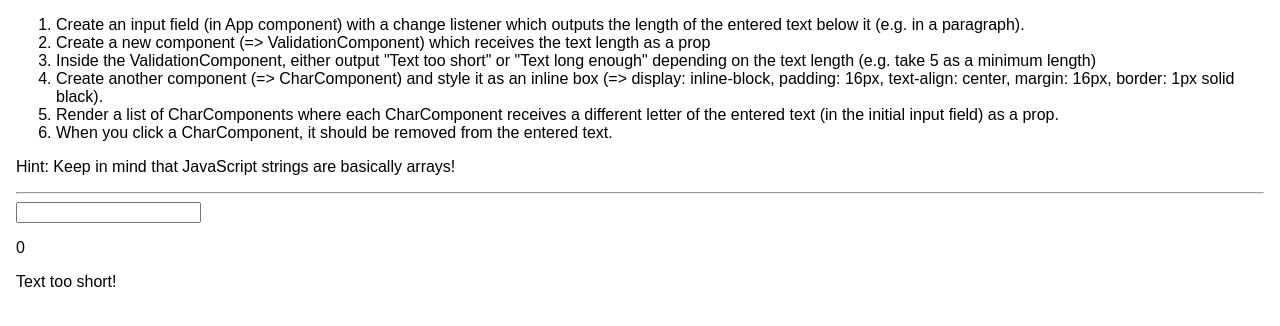
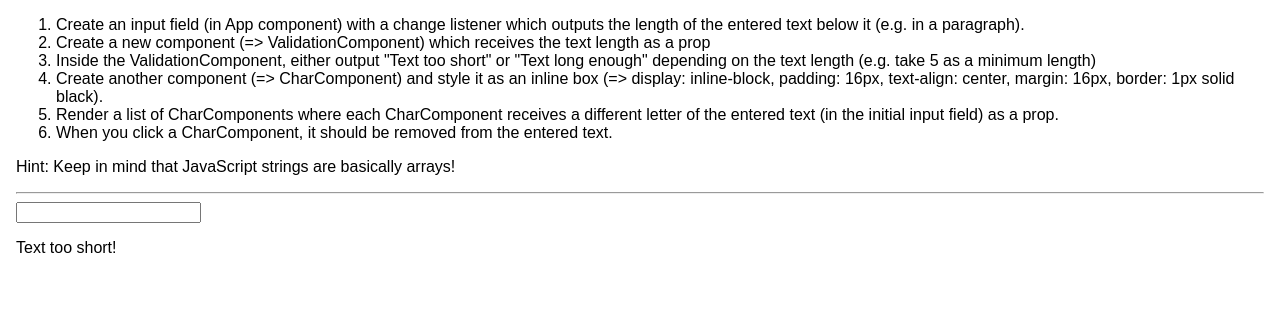
Before and after one commit to JelenaMarjanovic/lists-conditionals-assignment, a React (Create React App) app: page / in a window 1280 px wide. Shown: the top 326 px of the page. Built offline with nearby package versions, Linux system fonts and the light colour scheme.

Commit message:
Create and implement CharComponent

```diff
--- a/src/App.js
+++ b/src/App.js
@@ -1,5 +1,6 @@
 import React, { Component } from "react";
 import ValidationComponent from "./ValidationComponent/ValidationComponent";
+import CharComponent from "./CharComponent/CharComponent";
 import "./App.css";
 
 class App extends Component {
@@ -12,6 +13,10 @@ class App extends Component {
 	};
 
 	render() {
+		const charList = this.state.userInput
+			.split("")
+			.map((char, index) => <CharComponent character={char} key={index} />);
+
 		return (
 			<div className="App">
 				<ol>
@@ -51,8 +56,9 @@ class App extends Component {
 					onChange={this.inputChangedHandler}
 					value={this.state.userInput}
 				/>
-				<p>{this.state.userInput.length}</p>
+				{/* <p>{this.state.userInput.length}</p> */}
 				<ValidationComponent inputLength={this.state.userInput.length} />
+				{charList}
 			</div>
 		);
 	}
--- /dev/null
+++ b/src/CharComponent/CharComponent.js
@@ -0,0 +1,15 @@
+import React from "react";
+
+const CharComponent = props => {
+	const style = {
+		display: "inline-block",
+		padding: "16px",
+		margin: "16px",
+		border: "1px solid black",
+		textAlign: "center"
+	};
+
+	return <div style={style}>{props.character}</div>;
+};
+
+export default CharComponent;
```
